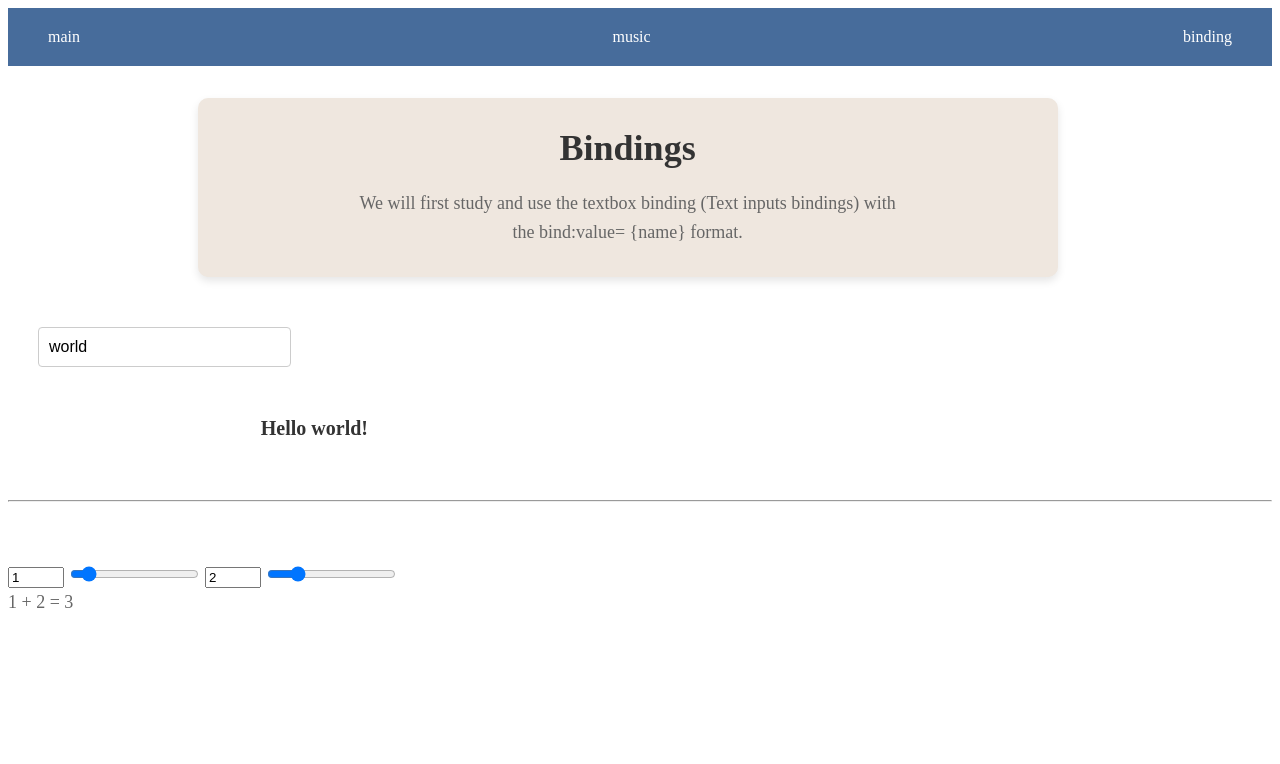
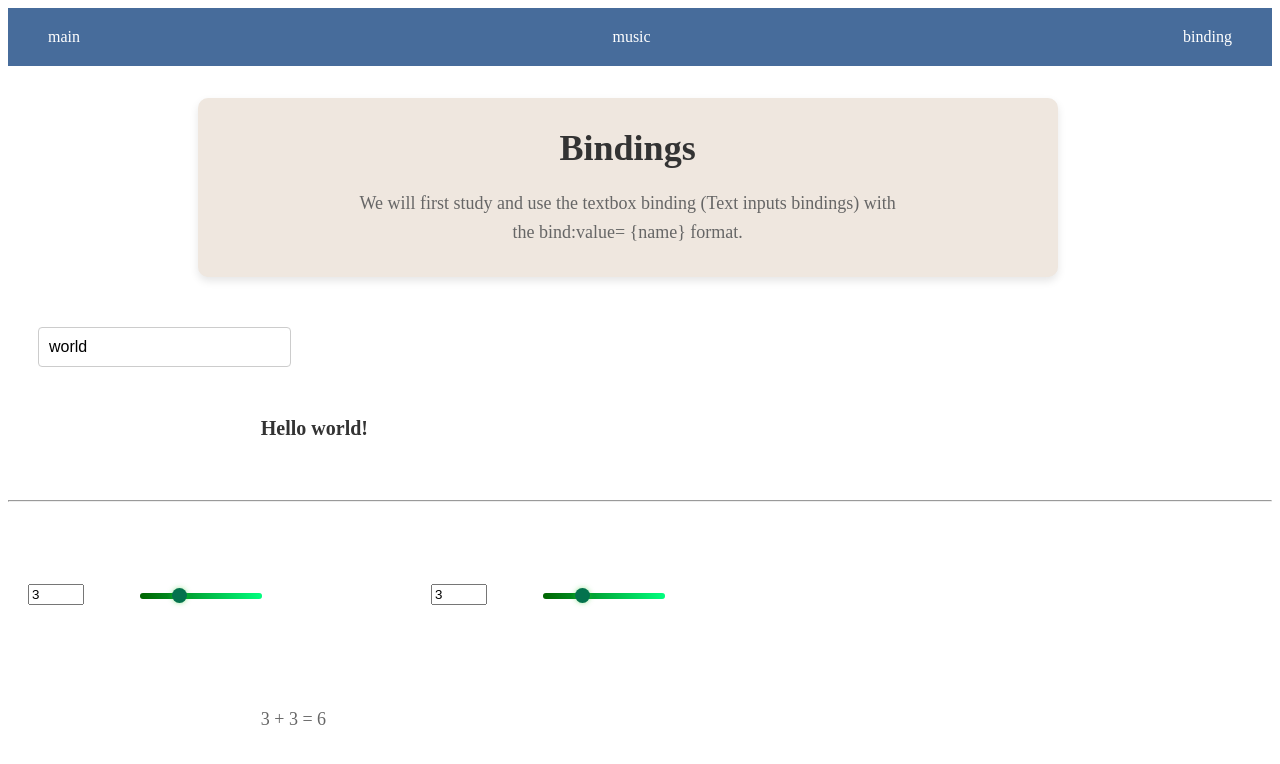
Before and after one commit to ronCodeTracker/sveltejstutorial2025, a SvelteKit app: page /binding in a window 1280 px wide. Shown: the top 764 px of the page. Built offline with nearby package versions, Linux system fonts and the light colour scheme.

Commit message:
style for rangeinput

```diff
--- a/src/routes/binding/+page.svelte
+++ b/src/routes/binding/+page.svelte
@@ -4,8 +4,8 @@
 
      let name = $state('world');
 
-     let a = $state(1);
-	 let b = $state(2);
+     let a = $state(3);
+	 let b = $state(3);
 
 
 </script>
@@ -99,14 +99,109 @@ h1 {
         margin-top: 2em;
 	}
 
-    .inputBox {
+    .label-container {
+		display: flex;
+		gap: 10em; /* Space between the input items */
+        padding: 20px;
+        margin-bottom: 2em;
+	}
+
+
+    .input-container {
+        display: inline;
+        margin-right: 50px;
+
 
     }
 
+    .input-container-2 {
+		display: inline;
 
-    .inputSlider {
+	}
 
+
+    .textbox-1 {
+        margin-bottom: 20%;
     }
+
+
+
+    .textboxlabel-2 {
+
+        margin-right: 50px;
+        margin-bottom: 20%;
+    }
+
+
+    .paragraphOutput {
+        margin-left: 20%;
+    }
+
+
+    input[type="range"] {
+    -webkit-appearance: none;
+    width: 50%;
+    height: 6px;
+    background: #ddd;
+    border-radius: 5px;
+    outline: none;
+    transition: background 0.3s;
+}
+
+input[type="range"]::-webkit-slider-thumb {
+    -webkit-appearance: none;
+    appearance: none;
+    width: 15px;
+    height: 15px;
+    background: #04724D; /*  green color */
+    border-radius: 50%;
+    cursor: pointer;
+    box-shadow: 0 0 5px rgba(50, 205, 50, 0.5);
+    transition: background 0.3s, transform 0.3s;
+    position: relative;
+    top: -4.5px; /* Adjust thumb position */
+}
+
+input[type="range"]::-moz-range-thumb {
+    width: 15px;
+    height: 15px;
+    background: #32CD32; /* Lime green color */
+    border-radius: 50%;
+    cursor: pointer;
+    box-shadow: 0 0 5px rgba(50, 205, 50, 0.5);
+    transition: background 0.3s, transform 0.3s;
+    position: relative;
+    top: -4.5px; /* Adjust thumb position */
+}
+
+
+input[type="range"]::-webkit-slider-runnable-track {
+    width: 100%;
+    height: 6px;
+    cursor: pointer;
+    background: linear-gradient(to right, #006400, #00FF7F); /* Green gradient */
+    border-radius: 5px;
+}
+
+
+input[type="range"]::-moz-range-track {
+    width: 100%;
+    height: 6px;
+    cursor: pointer;
+    background: linear-gradient(to right, #006400, #00FF7F); /* Green gradient */
+    border-radius: 5px;
+}
+
+
+input[type="range"]:hover::-webkit-slider-thumb {
+    background: #00FF7F; /* Light green color */
+    transform: scale(1.2);
+}
+
+input[type="range"]:hover::-moz-range-thumb {
+    background: #00FF7F; /* Light green color */
+    transform: scale(1.2);
+}
 
 </style>
 
@@ -135,17 +230,26 @@ with the bind:value= &#123;name&#125; format.</p>
 
         <br><br><br>
 
+
+        <div class="label-container">
+
         <label>
-	        <input type="number" bind:value={a} min="0" max="10" class="inputBox" />
-	        <input type="range" bind:value={a} min="0" max="10" class="inputSlider" />
+            <div class="input-container">
+	        <input type="number" bind:value={a} min="0" max="10" class="textbox-1" />
+	        </div>
+            <div class="input-container-2">
+            <input type="range" bind:value={a} min="0" max="10" />
+            </div>
         </label>
 
         <label>
-	        <input type="number" bind:value={b} min="0" max="10" />
+	        <input type="number" bind:value={b} min="0" max="10" class="textboxlabel-2" />
 	        <input type="range" bind:value={b} min="0" max="10" />
         </label>
 
-  <p>{a} + {b} = {a + b}</p>
+        </div>
+
+  <p class="paragraphOutput">{a} + {b} = {a + b}</p>
 
 
 
--- a/svelte.config.js
+++ b/svelte.config.js
@@ -1,4 +1,7 @@
-//import adapter from '@sveltejs/adapter-auto';
+
+
+
+
 import { vitePreprocess } from '@sveltejs/vite-plugin-svelte';
 import adapter from '@sveltejs/adapter-netlify';
 
```
